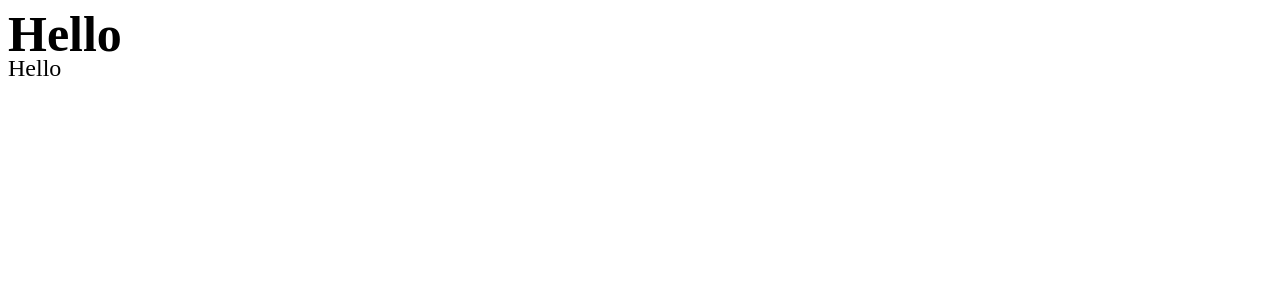
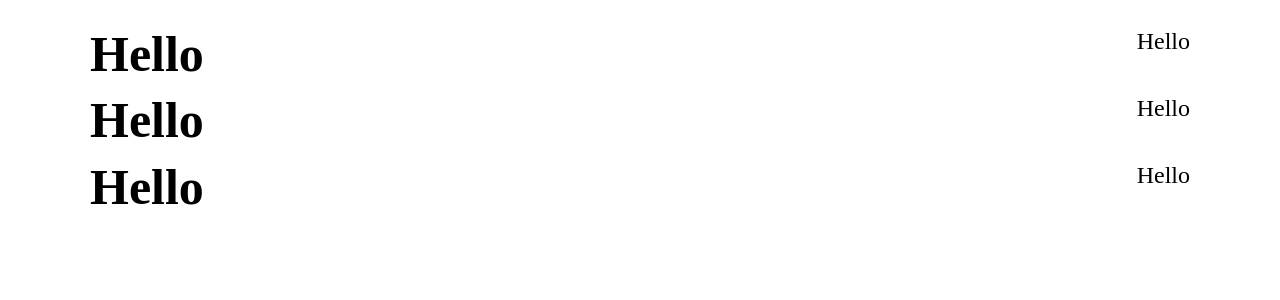
Before and after one commit to helenemartin/actions-speak-louder-than-emojis, a React (Create React App) app: page / in a window 1280 px wide. Shown: the top 300 px of the page. Built offline with nearby package versions, Linux system fonts and the light colour scheme.

Commit message:
add jumbo.json file to map content in jumbotron container

```diff
--- a/src/containers/jumbotron.js
+++ b/src/containers/jumbotron.js
@@ -1,11 +1,16 @@
 import React from 'react';
+import jumboData from '../fixtures/jumbo.json';
 import Jumbotron from '../components/jumbotron';
 
 export function JumbotronContainer() {
     return(
         <Jumbotron.Container>
-            <Jumbotron.Title>Hello</Jumbotron.Title>
-            <Jumbotron.SubTitle>Hello</Jumbotron.SubTitle>
+        {jumboData.map(() => (
+            <Jumbotron>
+                <Jumbotron.Title>Hello</Jumbotron.Title>
+                <Jumbotron.SubTitle>Hello</Jumbotron.SubTitle>
+            </Jumbotron>
+        ))}
         </Jumbotron.Container>
     )
 }
--- /dev/null
+++ b/src/fixtures/jumbo.json
@@ -0,0 +1,26 @@
+[
+    {
+      "id": 1,
+      "title": "Enjoy on your TV.",
+      "subTitle": "Watch on smart TVs, PlayStation, Xbox, Chromecast, Apple TV, Blu-ray players and more.",
+      "image": "/images/misc/home-tv.jpg",
+      "alt": "Tiger King on Netflix",
+      "direction": "row"
+    },
+    {
+      "id": 2,
+      "title": "Download your programmes to watch on the go.",
+      "subTitle": "Save your data and watch all your favourites offline.",
+      "image": "/images/misc/home-mobile.jpg",
+      "alt": "Tiger King on Netflix",
+      "direction": "row-reverse"
+    },
+    {
+      "id": 3,
+      "title": "Watch everywhere.",
+      "subTitle": "Stream unlimited films and TV programmes on your phone, tablet, laptop and TV without paying more.",
+      "image": "/images/misc/home-imac.jpg",
+      "alt": "Money Heist on Netflix",
+      "direction": "row"
+    }
+  ]
```
